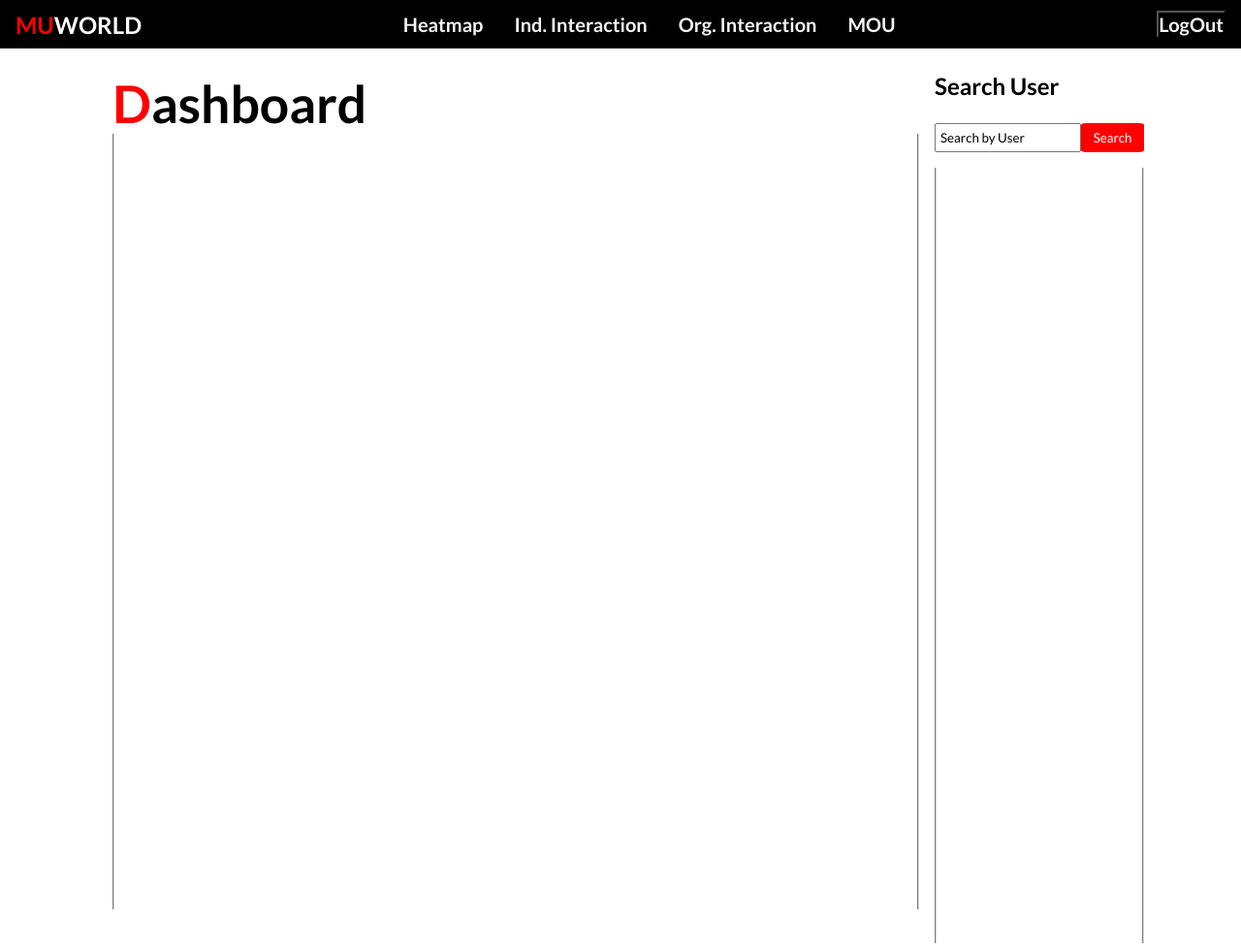
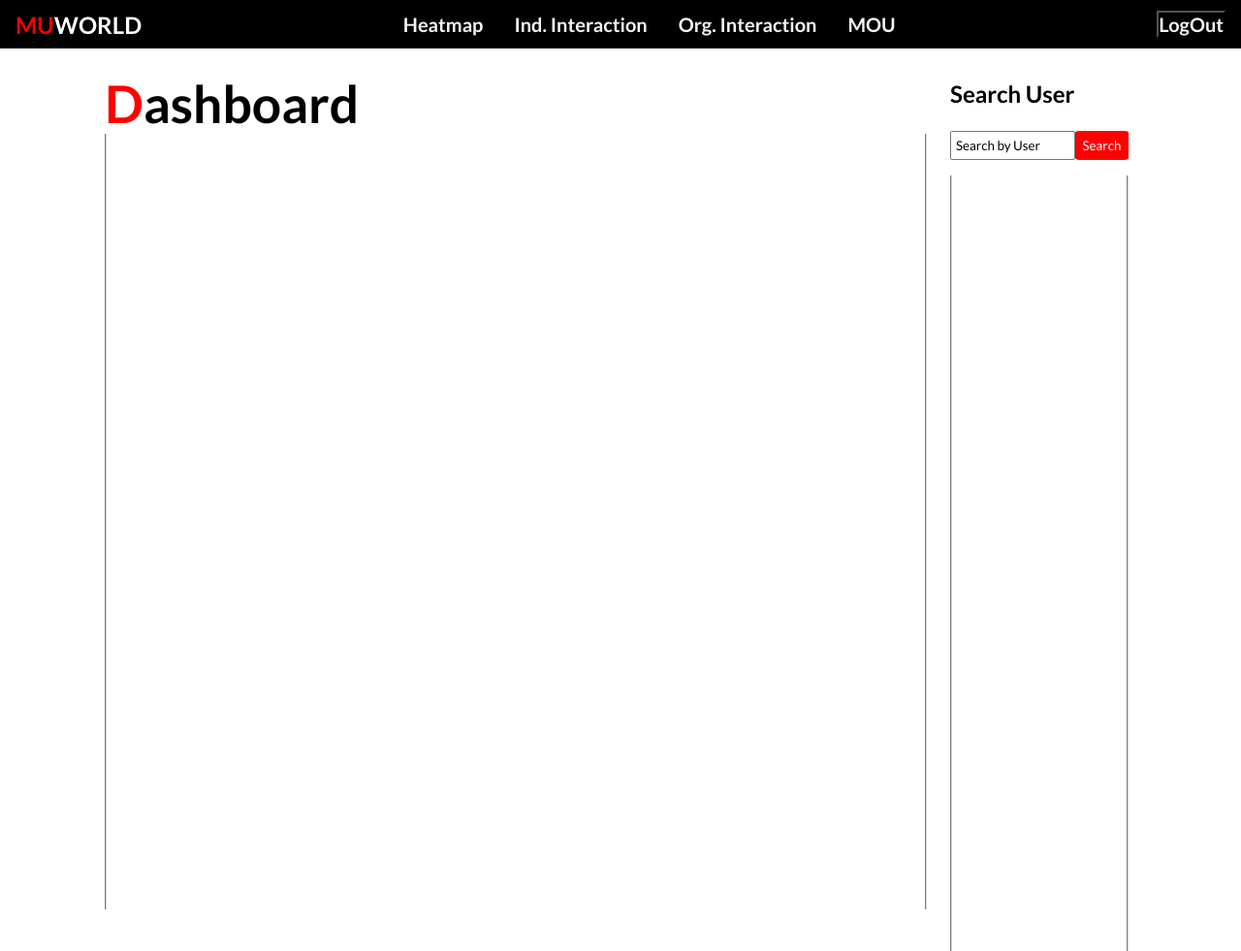
Before and after one commit to agengwan96/FT6, a website: page pages/dashboard.html in a window 1280 px wide. Shown: the top 981 px of the page at 97% size. Drawn offline with Linux system fonts and the light colour scheme.

Commit message:
fixed wrap on dashboard

```diff
--- a/style.css
+++ b/style.css
@@ -229,7 +229,7 @@ input{
 
 #dashboard{
   width: 80%;
-  padding: 0 16px;
+  padding: 0 8px;
 }
 
 fieldset{
@@ -246,6 +246,8 @@ fieldset{
 
 #user__search{
   width: 20%;
+  min-width: 200px;
+  padding: 8px 16px;
 }
 
 .user__search--form{
```
